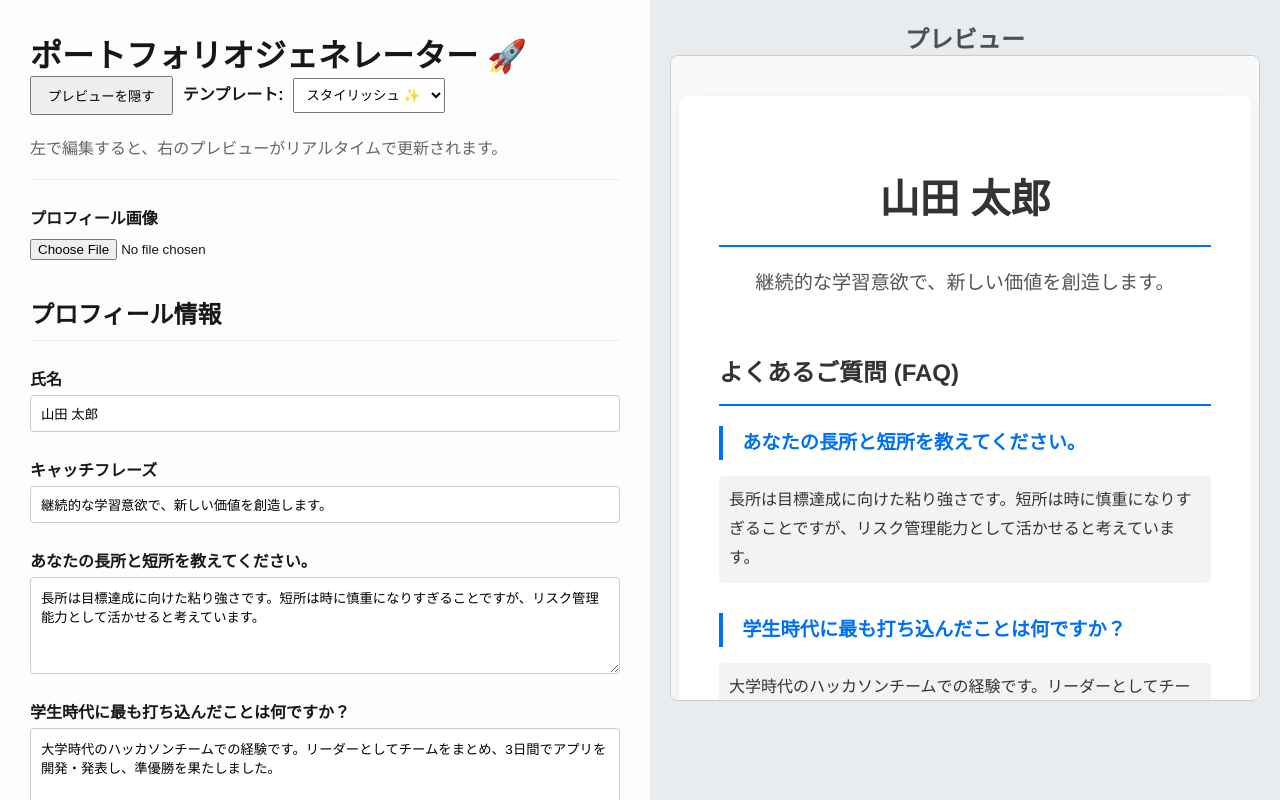
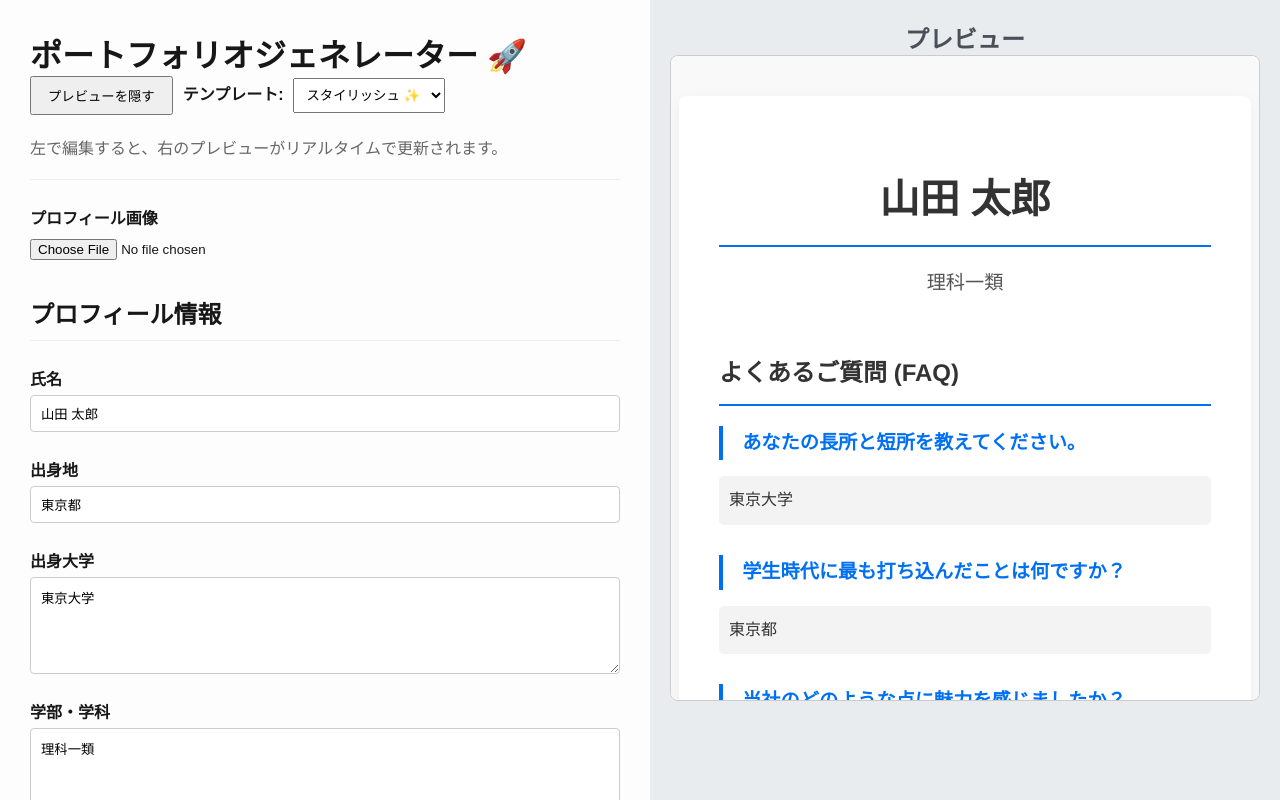
Before and after one commit to shenzel/NAITEI-site, a Next.js app: page / in a window 1280 px wide. Built offline with nearby package versions, Linux system fonts and the light colour scheme.

Commit message:
[add] プロフィールテンプレートに沿った変数の設定

```diff
--- a/lib/templates.ts
+++ b/lib/templates.ts
@@ -1,9 +1,10 @@
 interface PortfolioData {
-  yourName: string;
-  catchphrase: string;
-  strengthAndWeakness: string;
-  mostDevotedThing: string;
-  companyAttraction: string;
+    yourName: string,
+    hometown: string,
+    university: string,
+    faculty: string,
+    dream: string,
+    hobby: string[],
 }
 
 // --- テンプレート1: スタイリッシュ ---
@@ -25,20 +26,20 @@ const generateStylishContent = (data: PortfolioData, imageFileName?: string) =>
   <div class="container">
     ${imageTag}
     <h1>${data.yourName}</h1>
-    <p class="catchphrase">${data.catchphrase}</p>
+    <p class="catchphrase">${data.faculty}</p>
     <div class="faq-section">
       <h2>よくあるご質問 (FAQ)</h2>
       <div class="faq-item">
         <h3>あなたの長所と短所を教えてください。</h3>
-        <p>${data.strengthAndWeakness.replace(/\n/g, '<br>')}</p>
+        <p>${data.university.replace(/\n/g, '<br>')}</p>
       </div>
       <div class="faq-item">
         <h3>学生時代に最も打ち込んだことは何ですか？</h3>
-        <p>${data.mostDevotedThing.replace(/\n/g, '<br>')}</p>
+        <p>${data.hometown.replace(/\n/g, '<br>')}</p>
       </div>
       <div class="faq-item">
         <h3>当社のどのような点に魅力を感じましたか？</h3>
-        <p>${data.companyAttraction.replace(/\n/g, '<br>')}</p>
+        <p>${data.hobby}</p>
       </div>
     </div>
   </div>
@@ -136,14 +137,14 @@ const generateSimpleContent = (data: PortfolioData, imageFileName?: string) => {
     ${imageTag}
     <h1>${data.yourName}</h1>
     <h2>自己紹介</h2>
-    <p>${data.catchphrase}</p>
+    <p>${data.university}</p>
     <h2>よくあるご質問</h2>
     <h3>長所と短所</h3>
-    <p>${data.strengthAndWeakness.replace(/\n/g, '<br>')}</p>
+    <p>${data.dream.replace(/\n/g, '<br>')}</p>
     <h3>学生時代に最も打ち込んだこと</h3>
-    <p>${data.mostDevotedThing.replace(/\n/g, '<br>')}</p>
+    <p>${data.hometown.replace(/\n/g, '<br>')}</p>
     <h3>当社への魅力</h3>
-    <p>${data.companyAttraction.replace(/\n/g, '<br>')}</p>
+    <p>${data.faculty.replace(/\n/g, '<br>')}</p>
   </div>
   <script src="script.js"></script>
 </body>
--- a/src/app/page.tsx
+++ b/src/app/page.tsx
@@ -8,10 +8,11 @@ export default function Home() {
   // ユーザーの入力値を管理するState
   const [inputs, setInputs] = useState({
     yourName: '山田 太郎',
-    catchphrase: '継続的な学習意欲で、新しい価値を創造します。',
-    strengthAndWeakness: '長所は目標達成に向けた粘り強さです。短所は時に慎重になりすぎることですが、リスク管理能力として活かせると考えています。',
-    mostDevotedThing: '大学時代のハッカソンチームでの経験です。リーダーとしてチームをまとめ、3日間でアプリを開発・発表し、準優勝を果たしました。',
-    companyAttraction: '貴社の「テクノロジーで人々の生活を豊かにする」という理念に深く共感しています。特に、〇〇というプロダクトが解決している課題に感銘を受けました。',
+    hometown: '東京都',
+    university: '東京大学',
+    faculty: '理科一類',
+    dream: 'データサイエンティスト',
+    hobby: ['競技プログラミング', '釣り']
   });
 
   const [previewUrl, setPreviewUrl] = useState<string | null>(null);
@@ -175,20 +176,20 @@ export default function Home() {
               <input type="text" name="yourName" value={inputs.yourName} onChange={handleChange} style={{ padding: '10px', border: '1px solid #ccc', borderRadius: '4px' }} />
             </div>
             <div style={{ display: 'flex', flexDirection: 'column', gap: '5px' }}>
-              <label style={{fontWeight: 'bold'}}>キャッチフレーズ</label>
-              <input type="text" name="catchphrase" value={inputs.catchphrase} onChange={handleChange} style={{ padding: '10px', border: '1px solid #ccc', borderRadius: '4px' }} />
+              <label style={{fontWeight: 'bold'}}>出身地</label>
+              <input type="text" name="catchphrase" value={inputs.hometown} onChange={handleChange} style={{ padding: '10px', border: '1px solid #ccc', borderRadius: '4px' }} />
             </div>
             <div style={{ display: 'flex', flexDirection: 'column', gap: '5px' }}>
-              <label style={{fontWeight: 'bold'}}>あなたの長所と短所を教えてください。</label>
-              <textarea name="strengthAndWeakness" value={inputs.strengthAndWeakness} onChange={handleChange} rows={5} style={{ padding: '10px', border: '1px solid #ccc', borderRadius: '4px' }} />
+              <label style={{fontWeight: 'bold'}}>出身大学</label>
+              <textarea name="strengthAndWeakness" value={inputs.university} onChange={handleChange} rows={5} style={{ padding: '10px', border: '1px solid #ccc', borderRadius: '4px' }} />
             </div>
             <div style={{ display: 'flex', flexDirection: 'column', gap: '5px' }}>
-              <label style={{fontWeight: 'bold'}}>学生時代に最も打ち込んだことは何ですか？</label>
-              <textarea name="mostDevotedThing" value={inputs.mostDevotedThing} onChange={handleChange} rows={5} style={{ padding: '10px', border: '1px solid #ccc', borderRadius: '4px' }} />
+              <label style={{fontWeight: 'bold'}}>学部・学科</label>
+              <textarea name="mostDevotedThing" value={inputs.faculty} onChange={handleChange} rows={5} style={{ padding: '10px', border: '1px solid #ccc', borderRadius: '4px' }} />
             </div>
             <div style={{ display: 'flex', flexDirection: 'column', gap: '5px' }}>
-              <label style={{fontWeight: 'bold'}}>当社のどのような点に魅力を感じましたか？</label>
-              <textarea name="companyAttraction" value={inputs.companyAttraction} onChange={handleChange} rows={5} style={{ padding: '10px', border: '1px solid #ccc', borderRadius: '4px' }} />
+              <label style={{fontWeight: 'bold'}}>将来の夢</label>
+              <textarea name="companyAttraction" value={inputs.dream} onChange={handleChange} rows={5} style={{ padding: '10px', border: '1px solid #ccc', borderRadius: '4px' }} />
             </div>
 
             <button
```
